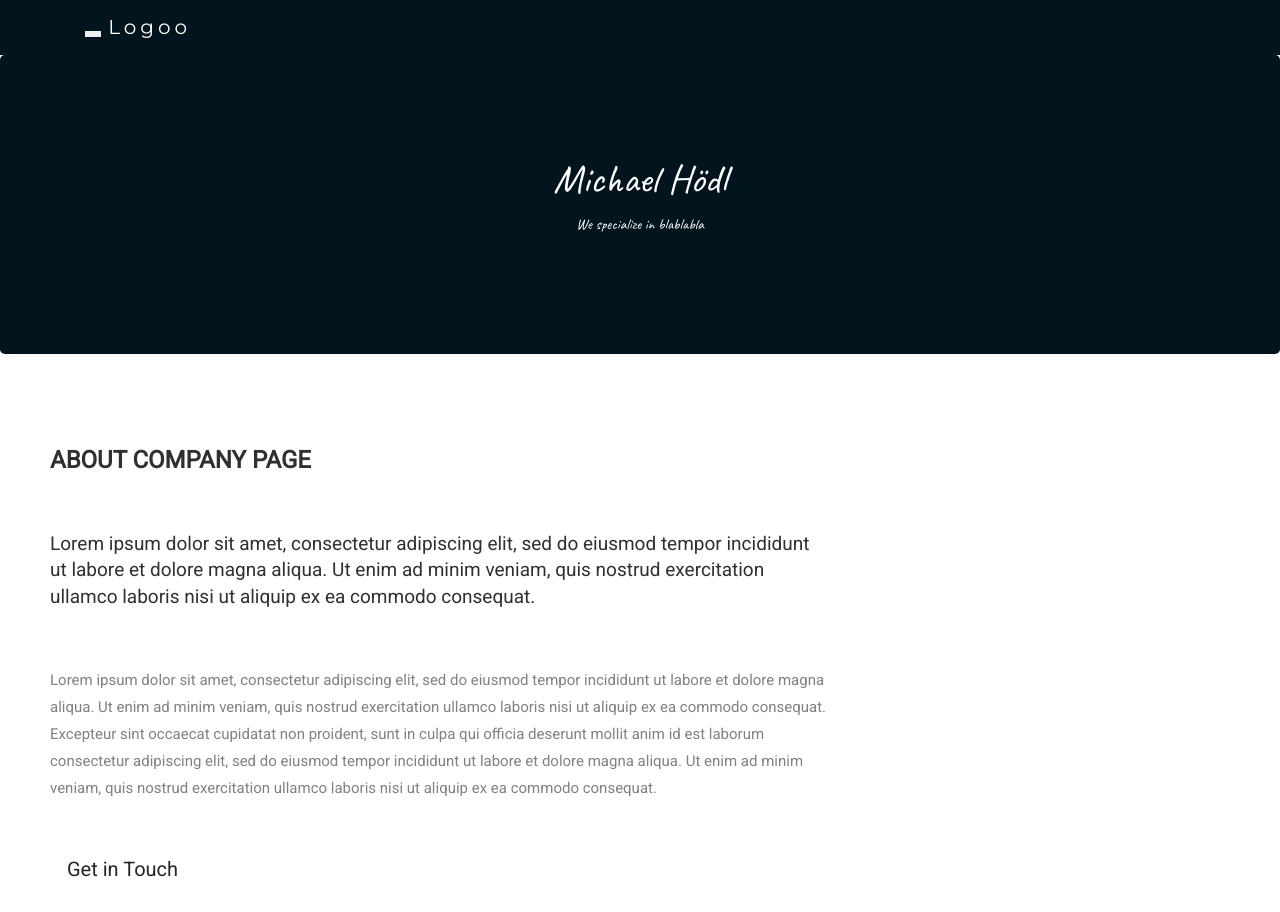
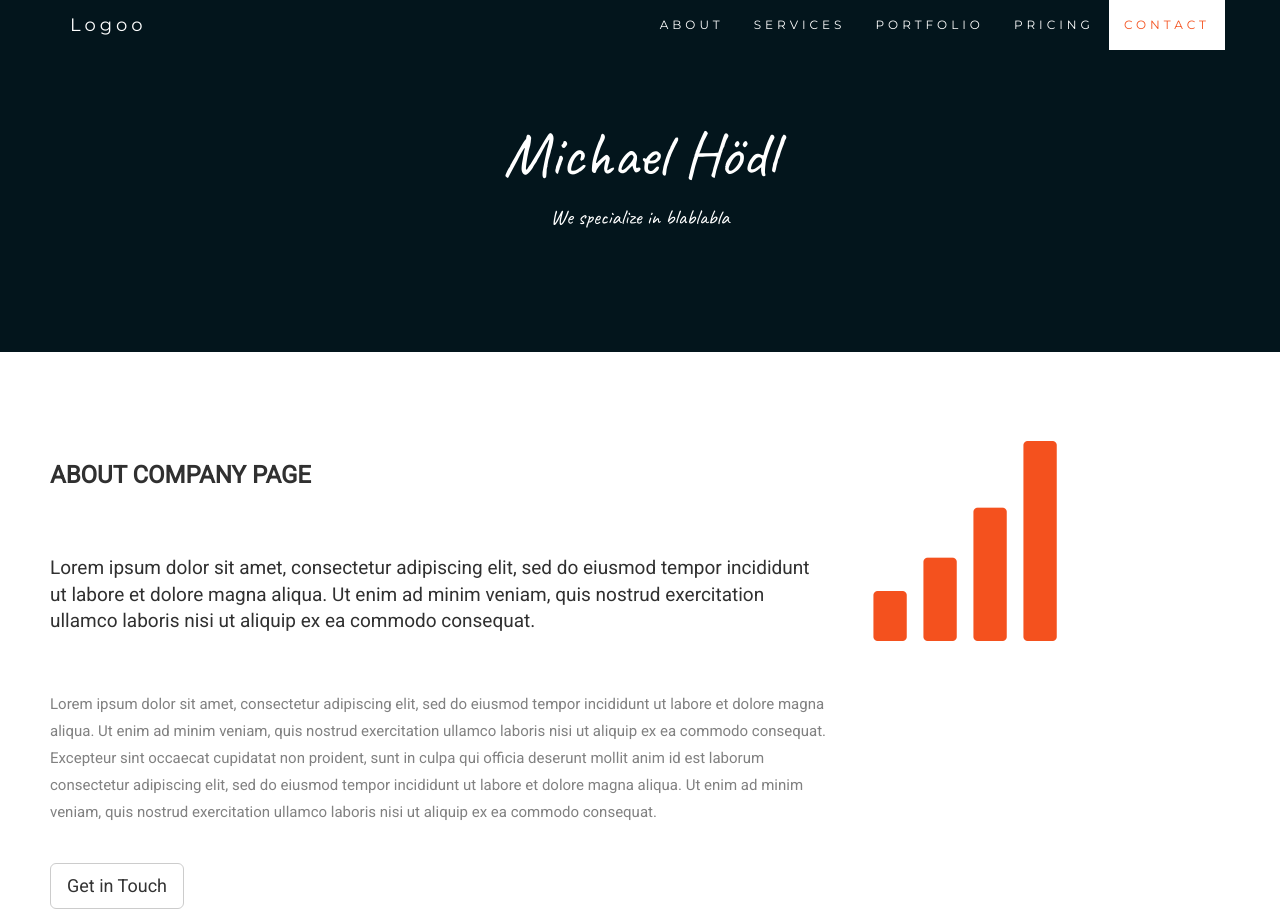
Before and after one commit to michaelhoedl/testpage, a plain HTML site: page index.html in a window 1280 px wide. Shown: the top 912 px of the page. Drawn offline with nearby package versions, Linux system fonts and the light colour scheme.

Commit message:
some tests

```diff
--- a/index.html
+++ b/index.html
@@ -5,12 +5,12 @@
   <title>My Test Page</title>
   <meta charset="utf-8">
   <meta name="viewport" content="width=device-width, initial-scale=1">
-  <link rel="stylesheet" href="https://maxcdn.bootstrapcdn.com/bootstrap/4.2.1/css/bootstrap.min.css">
+  <link rel="stylesheet" href="https://maxcdn.bootstrapcdn.com/bootstrap/3.3.7/css/bootstrap.min.css">
   <link href="https://fonts.googleapis.com/css?family=Montserrat" rel="stylesheet" type="text/css">
   <link href="https://fonts.googleapis.com/css?family=Roboto" rel="stylesheet" type="text/css">
   <link href="https://fonts.googleapis.com/css?family=Caveat" rel="stylesheet" type="text/css">
   <script src="https://ajax.googleapis.com/ajax/libs/jquery/3.3.1/jquery.min.js"></script>
-  <script src="https://maxcdn.bootstrapcdn.com/bootstrap/4.2.1/js/bootstrap.min.js"></script>
+  <script src="https://maxcdn.bootstrapcdn.com/bootstrap/3.3.7/js/bootstrap.min.js"></script>
   <style>
   body {
     font: 400 15px Roboto, sans-serif;
```
